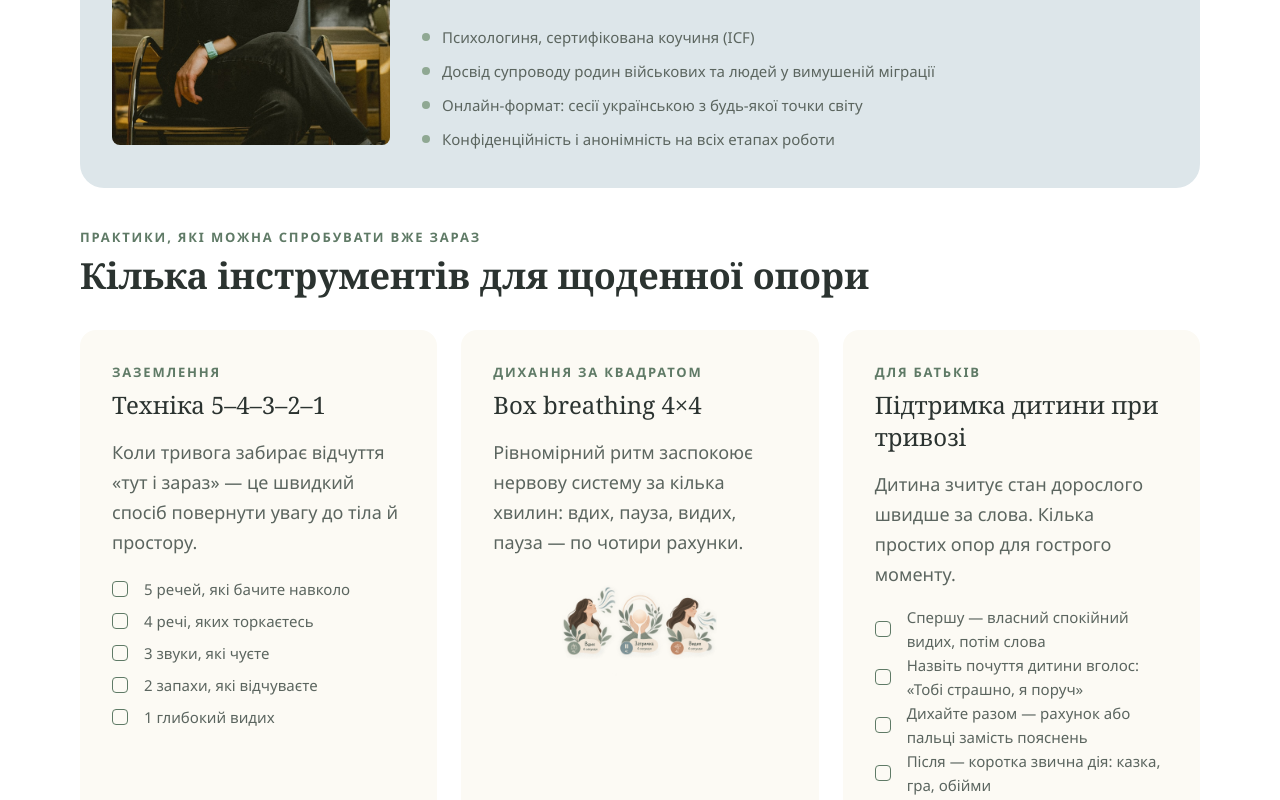
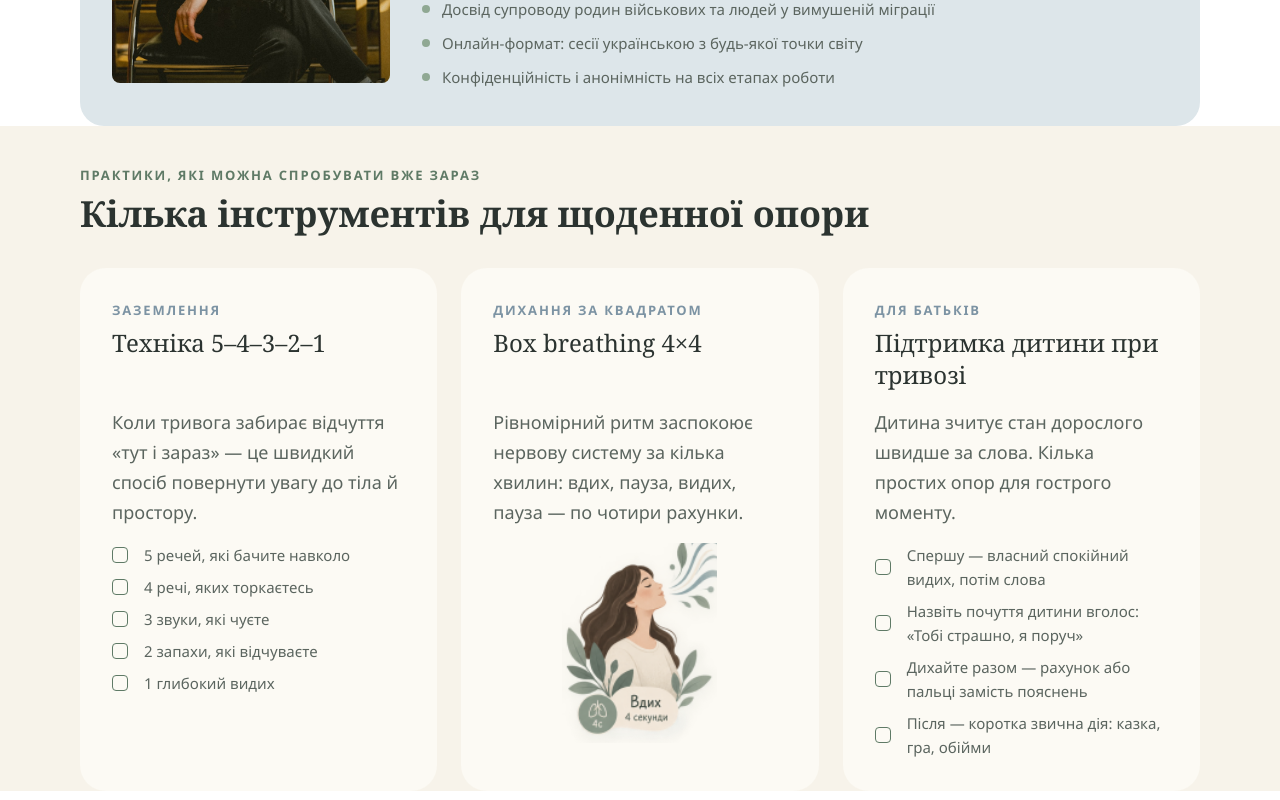
Before and after one commit to ValeriySolod/psychologist, a Next.js app: page / in a window 1280 px wide. Shown: the part 1760-2560 px from the top of the page. Built offline with nearby package versions, Linux system fonts and the light colour scheme; no server answers.

Commit message:
Fix desktop Figma layout

```diff
--- a/src/app/page.tsx
+++ b/src/app/page.tsx
@@ -90,12 +90,14 @@ export default function HomePage() {
         </div>
       </section>
 
-      <section className={`${styles.section} ${styles.wrap}`} id="practices">
-        <SectionTitle label="Практики, які можна спробувати вже зараз" title="Кілька інструментів для щоденної опори" />
-        <div className={styles.practiceGrid}>
-          <article><span>Заземлення</span><h3>Техніка 5–4–3–2–1</h3><p>Коли тривога забирає відчуття «тут і зараз» — це швидкий спосіб повернути увагу до тіла й простору.</p><CheckList items={["5 речей, які бачите навколо", "4 речі, яких торкаєтесь", "3 звуки, які чуєте", "2 запахи, які відчуваєте", "1 глибокий видих"]} /></article>
-          <article><span>Дихання за квадратом</span><h3>Box breathing 4×4</h3><p>Рівномірний ритм заспокоює нервову систему за кілька хвилин: вдих, пауза, видих, пауза — по чотири рахунки.</p><Image className={styles.breathing} src="/images/photos/breathing-exercise-steps-cutout@2x.png" alt="Схема дихання за квадратом" width={384} height={256} /></article>
-          <article><span>Для батьків</span><h3>Підтримка дитини при тривозі</h3><p>Дитина зчитує стан дорослого швидше за слова. Кілька простих опор для гострого моменту.</p><CheckList items={["Спершу — власний спокійний видих, потім слова", "Назвіть почуття дитини вголос: «Тобі страшно, я поруч»", "Дихайте разом — рахунок або пальці замість пояснень", "Після — коротка звична дія: казка, гра, обійми"]} /></article>
+      <section className={styles.practices} id="practices">
+        <div className={styles.wrap}>
+          <SectionTitle label="Практики, які можна спробувати вже зараз" title="Кілька інструментів для щоденної опори" />
+          <div className={styles.practiceGrid}>
+            <article><span>Заземлення</span><h3>Техніка 5–4–3–2–1</h3><p>Коли тривога забирає відчуття «тут і зараз» — це швидкий спосіб повернути увагу до тіла й простору.</p><CheckList items={["5 речей, які бачите навколо", "4 речі, яких торкаєтесь", "3 звуки, які чуєте", "2 запахи, які відчуваєте", "1 глибокий видих"]} /></article>
+            <article><span>Дихання за квадратом</span><h3>Box breathing 4×4</h3><p>Рівномірний ритм заспокоює нервову систему за кілька хвилин: вдих, пауза, видих, пауза — по чотири рахунки.</p><div className={styles.breathingFrame}><Image className={styles.breathing} src="/images/photos/breathing-exercise-steps-cutout@2x.png" alt="Вдих — вправа дихання за квадратом" width={384} height={256} /></div></article>
+            <article><span>Для батьків</span><h3>Підтримка дитини при тривозі</h3><p>Дитина зчитує стан дорослого швидше за слова. Кілька простих опор для гострого моменту.</p><CheckList items={["Спершу — власний спокійний видих, потім слова", "Назвіть почуття дитини вголос: «Тобі страшно, я поруч»", "Дихайте разом — рахунок або пальці замість пояснень", "Після — коротка звична дія: казка, гра, обійми"]} /></article>
+          </div>
         </div>
       </section>
 
@@ -113,7 +115,7 @@ export default function HomePage() {
 
       <section className={`${styles.testimonials} ${styles.wrap}`}>
         <SectionTitle label="Відгуки" title="Що кажуть після кількох сесій" />
-        <div><blockquote>«Довго вважав, що звертатись по допомогу — це ніби визнати, що я слабший за інших. Виявилось навпаки: стало легше саме допомагати далі.»<cite>— А., волонтер</cite></blockquote><blockquote>«Вперше за довгий час хтось запитав, як почуваюсь я, а не тільки “як там на фронті у чоловіка”. Це було саме те, чого не вистачало.»<cite>— К., мама двох дітей</cite></blockquote></div>
+        <div className={styles.testimonialsRow}><blockquote>«Довго вважав, що звертатись по допомогу — це ніби визнати, що я слабший за інших. Виявилось навпаки: стало легше саме допомагати далі.»<cite>— А., волонтер</cite></blockquote><blockquote>«Вперше за довгий час хтось запитав, як почуваюсь я, а не тільки “як там на фронті у чоловіка”. Це було саме те, чого не вистачало.»<cite>— К., мама двох дітей</cite></blockquote></div>
       </section>
 
       <section className={`${styles.contact} ${styles.wrap}`} id="contact"><div><SectionTitle label="Контакт" title="Один крок — коротке повідомлення" /><p>Не потрібно формулювати ідеально чи пояснювати «чому саме зараз». Досить написати те, що є.</p><div className={styles.actions}><Button>Написати в Telegram</Button><Button secondary>Написати в WhatsApp</Button></div></div></section>
--- a/src/styles/page.module.scss
+++ b/src/styles/page.module.scss
@@ -15,11 +15,12 @@
 .buttonSecondary { background: transparent; color: var(--sage-dark); }
 .button:hover, .buttonSecondary:hover { transform: translateY(-2px); }
 .actions { display: flex; gap: 16px; flex-wrap: wrap; }
-.heroContent .actions { flex-direction: column; align-items: stretch; }
-.heroContent .actions a { width: 100%; }
+.heroContent .actions { align-items: flex-start; }
 .hero { display: grid; grid-template-columns: 2.06fr 1fr; gap: 24px; }
 .heroContent { min-height: 380px; padding: 32px; border-radius: 24px; background: var(--background-alt); display: flex; flex-direction: column; gap: 24px; }
-.eyebrow, .sectionTitle > span, .personCard > span, .practiceGrid article > span { color: var(--sage-dark); font-size: 13px; font-weight: 800; line-height: 18px; text-transform: uppercase; letter-spacing: 1.82px; }
+.eyebrow, .sectionTitle > span, .personCard > span, .practiceGrid article > span { font-size: 13px; font-weight: 800; line-height: 18px; text-transform: uppercase; letter-spacing: 1.82px; }
+.eyebrow, .sectionTitle > span, .personCard > span { color: var(--sage-dark); }
+.practiceGrid article > span { color: var(--dusty-blue); }
 .hero h1 { max-width: 780px; margin: -8px 0 0; font: 600 56px/64px var(--second-family); letter-spacing: 0; }
 .heroContent > p, .about > div > p, .sosInner > div > p, .contact p { margin: 0; color: var(--text-secondary); font-size: 18px; line-height: 30px; }
 .heroImage { min-width: 0; border-radius: 24px; background: var(--background); overflow: hidden; }
@@ -43,13 +44,15 @@
 .bullets { margin: 18px 0 0; padding: 0; list-style: none; color: var(--text-secondary); font-size: 15px; line-height: 24px; }
 .bullets li { position: relative; padding: 5px 0 5px 20px; }
 .bullets li::before { content: ""; position: absolute; left: 0; top: 13px; width: 8px; height: 8px; border-radius: 50%; background: var(--sage-primary); }
-.practiceGrid article { min-height: 492px; padding: 32px; border-radius: 16px; background: var(--cards); }
-.practiceGrid h3 { margin-bottom: 16px; max-width: 320px; }
+.practices { padding-top: 40px; background: var(--background); }
+.practiceGrid article { min-height: 492px; padding: 32px; border-radius: 26px; background: var(--cards); }
+.practiceGrid h3 { margin-bottom: 16px; min-height: 64px; max-width: 320px; }
 .practiceGrid article > p { margin: 0 0 16px; color: var(--text-secondary); font-size: 18px; line-height: 30px; }
-.checkList { margin: 10px 0 0; padding: 0; list-style: none; }
-.checkList li { min-height: 32px; display: flex; align-items: center; gap: 16px; color: var(--text-secondary); font-size: 15px; line-height: 24px; }
+.checkList { margin: 0; padding: 0; list-style: none; display: flex; flex-direction: column; gap: 8px; }
+.checkList li { min-height: 24px; display: flex; align-items: center; gap: 16px; color: var(--text-secondary); font-size: 15px; line-height: 24px; }
 .checkList i { width: 16px; height: 16px; flex: 0 0 auto; border: 1px solid var(--sage-dark); border-radius: 4px; }
-.breathing { width: 155px; height: auto; margin: 8px auto 0; }
+.breathingFrame { width: 155px; height: 200px; margin: 0 auto; overflow: hidden; position: relative; }
+.breathing { position: absolute; top: -55px; left: 0; width: 465px; max-width: none; height: auto; }
 .sos { margin-top: 40px; padding: 16px; border-radius: 8px; background: var(--terracotta-dark); }
 .sosInner { padding: 32px; border-radius: 8px; background: var(--cards); display: grid; grid-template-columns: 1fr .92fr; gap: 32px; }
 .sos .sectionTitle { gap: 16px; }
@@ -68,11 +71,11 @@
 .steps span { color: var(--white); font: italic 500 56px/56px var(--second-family); }
 .steps h3 { margin: 0; }
 .steps p { margin: 16px 0 0; color: var(--text-secondary); font: 400 15px/24px var(--third-family); }
-.testimonials { margin-top: 40px; padding: 24px; border-radius: 24px; background: var(--terracotta-pale); }
-.testimonials .sectionTitle { gap: 0; }
-.testimonials > div { margin-top: 32px; display: grid; grid-template-columns: 1fr 1fr; gap: 24px; }
-.testimonials blockquote { margin: 0; padding: 30px 26px; border-radius: 16px; background: var(--white); font: italic 500 20px/28px var(--second-family); }
-.testimonials cite { display: block; margin-top: 16px; color: var(--text-secondary); font: normal 600 15px/24px var(--font-family); }
+.testimonials { margin-top: 40px; padding: 24px; border-radius: 24px; background: var(--terracotta-pale); display: flex; flex-direction: column; align-items: flex-start; gap: 32px; }
+.testimonials .sectionTitle { width: 100%; gap: 0; }
+.testimonials .testimonialsRow { width: 100%; display: flex; align-items: stretch; gap: 24px; }
+.testimonials blockquote { flex: 1 1 0; margin: 0; padding: 30px 26px; border-radius: 16px; background: var(--white); box-sizing: border-box; display: flex; flex-direction: column; align-items: flex-start; font: italic 500 20px/28px var(--second-family); }
+.testimonials cite { display: block; margin-top: 16.8px; color: var(--text-secondary); font: normal 600 15px/24px var(--font-family); }
 .contact { margin-top: 40px; }
 .contact > div { padding: 56px; border-radius: 26px; background: var(--sage-dark); color: var(--cards); text-align: center; display: flex; flex-direction: column; align-items: center; gap: 24px; }
 .contact .sectionTitle { align-items: center; gap: 16px; }
@@ -100,6 +103,8 @@
   .menuToggle:checked ~ .navMenu { display: flex; }
   .hero { grid-template-columns: 1fr; }
   .heroContent { min-height: 410px; }
+  .heroContent .actions { flex-direction: column; align-items: stretch; }
+  .heroContent .actions a { width: 100%; }
   .heroImage { min-height: 330px; }
   .thoughts { grid-template-columns: 1fr; }
   .thoughts div { min-height: auto; }
@@ -141,7 +146,7 @@
   .sos aside { min-height: 264px; }
   .steps article { min-height: 207px; }
   .testimonials { padding: 24px; }
-  .testimonials > div { grid-template-columns: 1fr; }
+  .testimonials .testimonialsRow { flex-direction: column; }
   .contact > div { padding: 24px 16px; }
   .contact .sectionTitle h2 { font-size: 30px; line-height: 36px; font-style: normal; }
   .footer { grid-template-columns: 1fr; }
```
Also changed, not shown: 1 other file (tests, documents, lock files or other folders).
